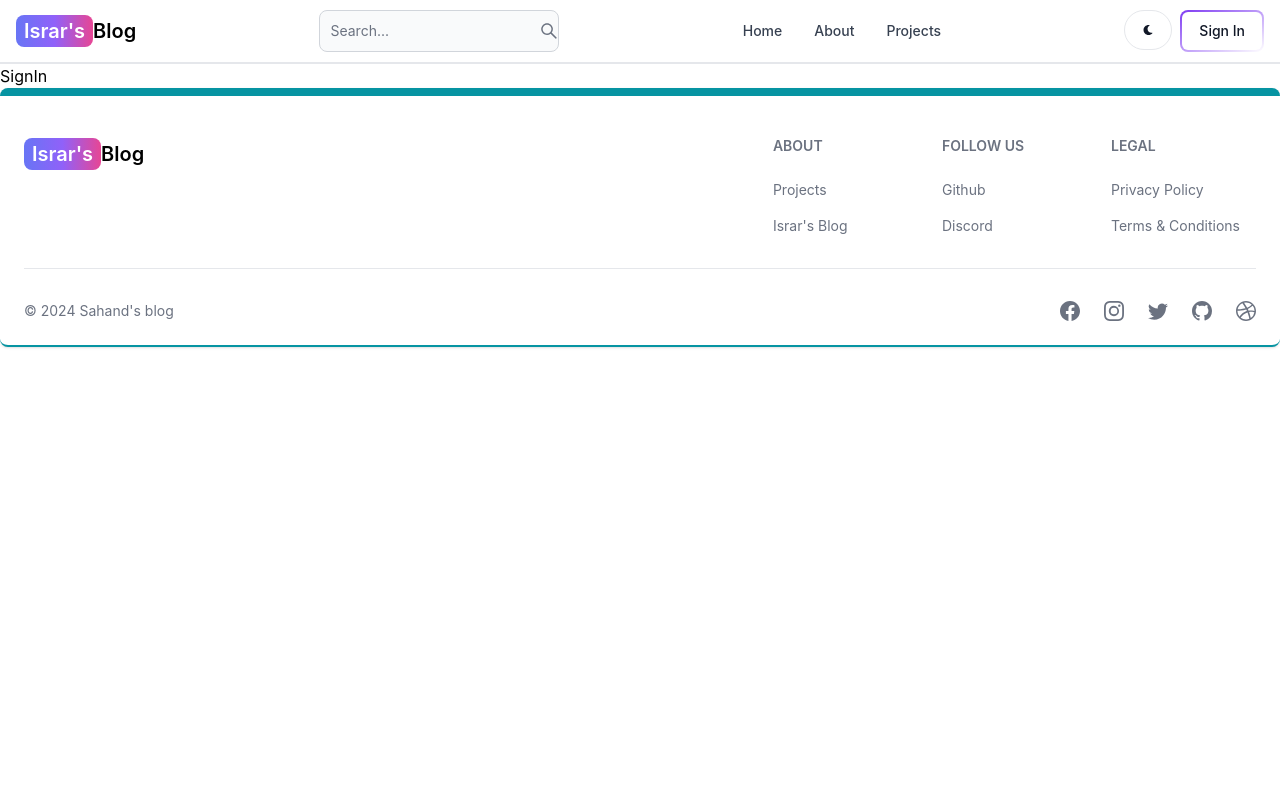
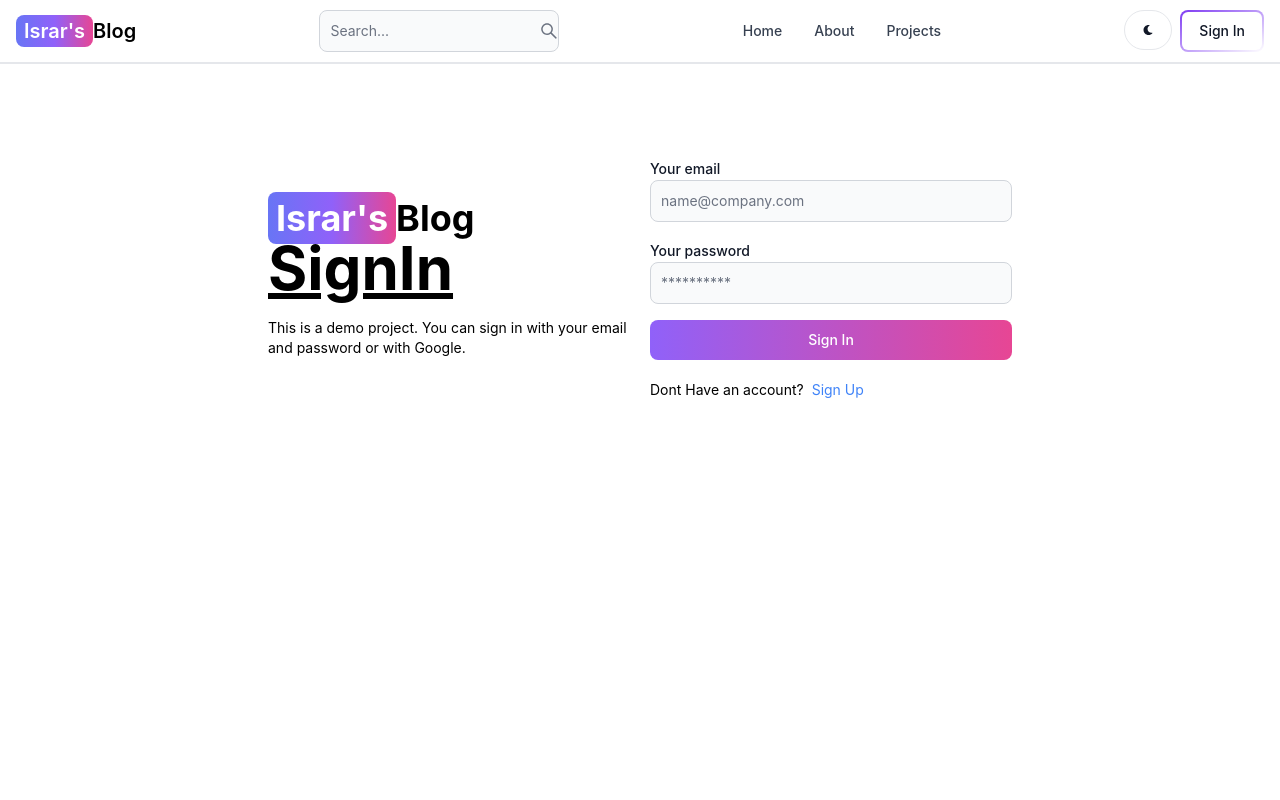
Before and after one commit to israrkhann08/mern-blog, a React app in the folder front-end/: page /sign-in in a window 1280 px wide. Shown: the top 800 px of the page. Built offline with nearby package versions, Linux system fonts and the light colour scheme; the HTML template or start-up script is replaced by a standard one.

Commit message:
signin UI and functionalty set

```diff
--- a/front-end/src/pages/SignIn.jsx
+++ b/front-end/src/pages/SignIn.jsx
@@ -1,7 +1,109 @@
-import React from 'react'
+import { Alert, Button, Label, Spinner, TextInput } from 'flowbite-react';
+import { useState } from 'react';
+import { Link, useNavigate } from 'react-router-dom';
 
 export default function SignIn() {
+
+  const [formData, setFormData] = useState({});
+  const [errorMessage, setErrorMessage] = useState(null);
+  const [loading, setLoading] = useState(false);
+  const navigate = useNavigate();
+  const handleChange = (e) => {
+    setFormData({ ...formData, [e.target.id]: e.target.value.trim() });
+  };
+  const handleSubmit = async (e) => {
+    e.preventDefault();
+    if (!formData.email || !formData.password) {
+      return setErrorMessage('Please fill out all fields.');
+    }
+    try {
+      setLoading(true);
+      setErrorMessage(null);
+      const res = await fetch('/api/auth/signin', {
+        method: 'POST',
+        headers: { 'Content-Type': 'application/json' },
+        body: JSON.stringify(formData),
+      });
+      const data = await res.json();
+      if (data.success === false) {
+        return setErrorMessage(data.message);
+      }
+      setLoading(false);
+      if (res.ok) {
+        navigate('/');
+      }
+    } catch (error) {
+      setErrorMessage(error.message);
+      setLoading(false);
+    }
+  };
+
   return (
-    <div>SignIn</div>
+    <div className='min-h-screen mt-20'>
+    <div className='flex p-3 max-w-3xl mx-auto flex-col md:flex-row md:items-center gap-5'>
+      {/* left */}
+      <div className='flex-1'>
+        <Link to='/' className='font-bold dark:text-white text-4xl'>
+          <span className='px-2 py-1 bg-gradient-to-r from-indigo-500 via-purple-500 to-pink-500 rounded-lg text-white'>
+            Israr's
+          </span>
+          Blog <u className='block text-6xl'>SignIn</u>
+        </Link>
+        <p className='text-sm mt-5'>
+          This is a demo project. You can sign in with your email and password
+          or with Google.
+        </p>
+      </div>
+      {/* right */}
+
+      <div className='flex-1'>
+        <form className='flex flex-col gap-4' onSubmit={handleSubmit}>
+          <div>
+            <Label value='Your email' />
+            <TextInput
+              type='email'
+              placeholder='name@company.com'
+              id='email'
+              onChange={handleChange}
+            />
+          </div>
+          <div>
+            <Label value='Your password' />
+            <TextInput
+              type='password'
+              placeholder='**********'
+              id='password'
+              onChange={handleChange}
+            />
+          </div>
+          <Button
+            gradientDuoTone='purpleToPink'
+            type='submit'
+            disabled={loading}
+          >
+            {loading ? (
+              <>
+                <Spinner size='sm' />
+                <span className='pl-3'>Loading...</span>
+              </>
+            ) : (
+              'Sign In'
+            )}
+          </Button>
+        </form>
+        <div className='flex gap-2 text-sm mt-5'>
+          <span>Dont Have an account?</span>
+          <Link to='/sign-up' className='text-blue-500'>
+            Sign Up
+          </Link>
+        </div>
+        {errorMessage && (
+          <Alert className='mt-5' color='failure'>
+            {errorMessage}
+          </Alert>
+        )}
+      </div>
+    </div>
+  </div>
   )
 }
```
